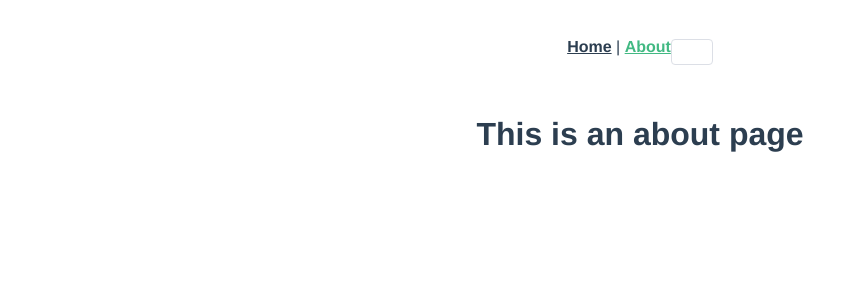
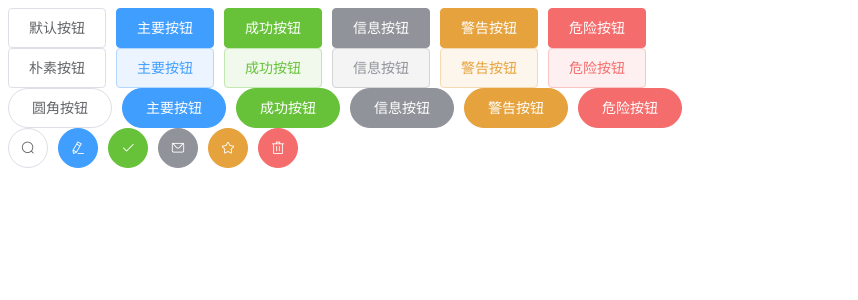
Before and after one commit to huccct/jzbd-fe, a Vue app: page /about in a window 1280 px wide. Shown: the top 300 px of the page, without its empty margins (0-858 px from the left). Built offline with nearby package versions, Linux system fonts and the light colour scheme.

Commit message:
feat(*): 初始化配置

```diff
--- a/src/App.vue
+++ b/src/App.vue
@@ -1,34 +1,44 @@
 <template>
   <div id="app">
     <nav>
-      <router-link to="/">Home</router-link>
-      |
-      <router-link to="/about">About</router-link>
-      <el-button></el-button>
+      <el-row>
+        <el-button>默认按钮</el-button>
+        <el-button type="primary">主要按钮</el-button>
+        <el-button type="success">成功按钮</el-button>
+        <el-button type="info">信息按钮</el-button>
+        <el-button type="warning">警告按钮</el-button>
+        <el-button type="danger">危险按钮</el-button>
+      </el-row>
+
+      <el-row>
+        <el-button plain>朴素按钮</el-button>
+        <el-button type="primary" plain>主要按钮</el-button>
+        <el-button type="success" plain>成功按钮</el-button>
+        <el-button type="info" plain>信息按钮</el-button>
+        <el-button type="warning" plain>警告按钮</el-button>
+        <el-button type="danger" plain>危险按钮</el-button>
+      </el-row>
+
+      <el-row>
+        <el-button round>圆角按钮</el-button>
+        <el-button type="primary" round>主要按钮</el-button>
+        <el-button type="success" round>成功按钮</el-button>
+        <el-button type="info" round>信息按钮</el-button>
+        <el-button type="warning" round>警告按钮</el-button>
+        <el-button type="danger" round>危险按钮</el-button>
+      </el-row>
+
+      <el-row>
+        <el-button icon="el-icon-search" circle></el-button>
+        <el-button type="primary" icon="el-icon-edit" circle></el-button>
+        <el-button type="success" icon="el-icon-check" circle></el-button>
+        <el-button type="info" icon="el-icon-message" circle></el-button>
+        <el-button type="warning" icon="el-icon-star-off" circle></el-button>
+        <el-button type="danger" icon="el-icon-delete" circle></el-button>
+      </el-row>
     </nav>
     <router-view />
   </div>
 </template>
 
-<style lang="scss">
-#app {
-  font-family: Avenir, Helvetica, Arial, sans-serif;
-  -webkit-font-smoothing: antialiased;
-  -moz-osx-font-smoothing: grayscale;
-  text-align: center;
-  color: #2c3e50;
-}
-
-nav {
-  padding: 30px;
-
-  a {
-    font-weight: bold;
-    color: #2c3e50;
-
-    &.router-link-exact-active {
-      color: #42b983;
-    }
-  }
-}
-</style>
+<style lang="scss"></style>
--- a/src/plugins/element.js
+++ b/src/plugins/element.js
@@ -1,4 +1,5 @@
 import Vue from 'vue';
-import { Button } from 'element-ui';
+import { Button, Row } from 'element-ui';
 
 Vue.use(Button);
+Vue.use(Row);
--- a/src/router/index.js
+++ b/src/router/index.js
@@ -1,30 +1,14 @@
 import Vue from 'vue';
 import VueRouter from 'vue-router';
-import HomeView from '../views/HomeView.vue';
 
 Vue.use(VueRouter);
 
-const routes = [
-  {
-    path: '/',
-    name: 'home',
-    component: HomeView,
-  },
-  {
-    path: '/about',
-    name: 'about',
-    // route level code-splitting
-    // this generates a separate chunk (about.[hash].js) for this route
-    // which is lazy-loaded when the route is visited.
-    component: () =>
-      import(/* webpackChunkName: "about" */ '../views/AboutView.vue'),
-  },
-];
+const routes = [];
 
 const router = new VueRouter({
   mode: 'history',
   base: process.env.BASE_URL,
-  routes,
+  routes
 });
 
 export default router;
--- a/src/views/AboutView.vue
+++ /dev/null
@@ -1,5 +0,0 @@
-<template>
-  <div class="about">
-    <h1>This is an about page</h1>
-  </div>
-</template>
--- a/src/views/HomeView.vue
+++ /dev/null
@@ -1,18 +0,0 @@
-<template>
-  <div class="home">
-    <img alt="Vue logo" src="../assets/logo.png" />
-    <HelloWorld msg="Welcome to Your Vue.js App" />
-  </div>
-</template>
-
-<script>
-// @ is an alias to /src
-import HelloWorld from '@/components/HelloWorld.vue';
-
-export default {
-  name: 'HomeView',
-  components: {
-    HelloWorld,
-  },
-};
-</script>
```
